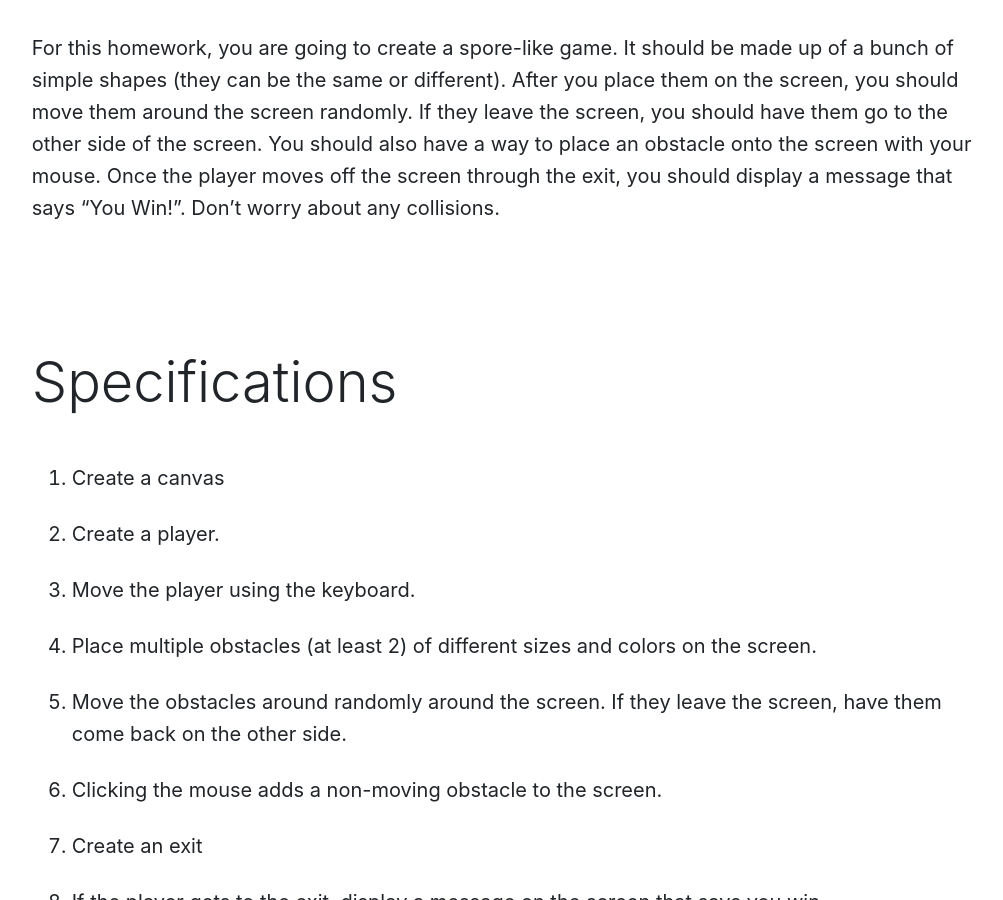
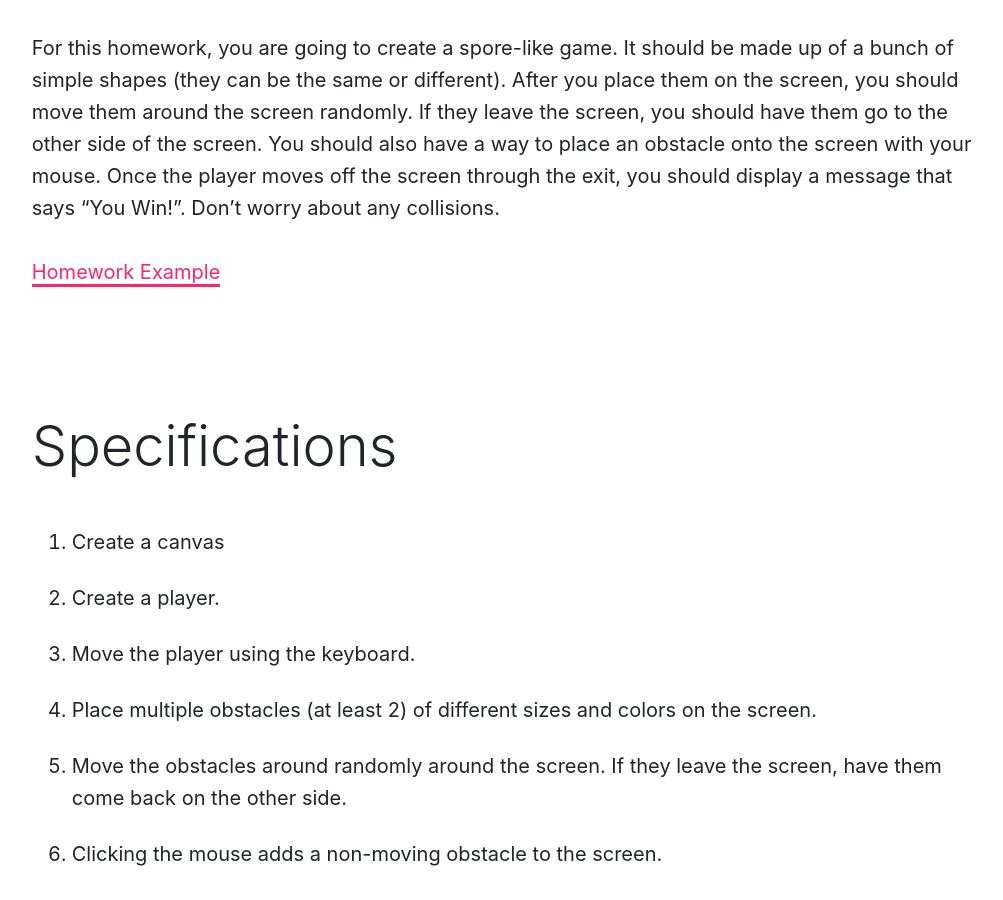
Before and after one commit to Montana-Media-Arts/120_CreativeCoding1-Fall2020, a Jekyll site: the page built from modules/week-11/_posts/2017-02-10-homework.md, in a window 1280 px wide and 900 px high, scrolled down 549 px. Shown: the whole window, without its empty margins (132-1135 px from the left). Built offline with Jekyll 4.4.1, drawn with Linux system fonts in a browser that asks for light colours; nearby versions of some CDN libraries.

Commit message:
Update 2017-02-10-homework.md

```diff
--- a/modules/week-11/_posts/2017-02-10-homework.md
+++ b/modules/week-11/_posts/2017-02-10-homework.md
@@ -7,6 +7,9 @@ jotted: false
 # Homework
 
 For this homework, you are going to create a spore-like game.  It should be made up of a bunch of simple shapes (they can be the same or different).  After you place them on the screen, you should move them around the screen randomly. If they leave the screen, you should have them go to the other side of the screen.  You should also have a way to place an obstacle onto the screen with your mouse.  Once the player moves off the screen through the exit, you should display a message that says "You Win!".  Don't worry about any collisions.
+
+
+<a href="https://github.com/Montana-Media-Arts/120_CreativeCoding1-Fall2020-Samples/tree/master/Homework-11-Example" target="_new">Homework Example</a>
 
 ## Specifications
 
```
